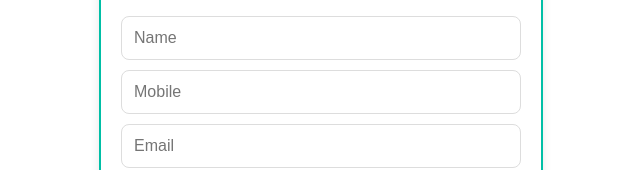
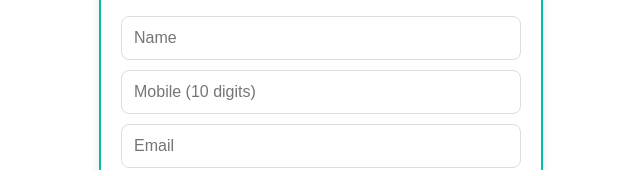
Before and after one commit to sanju8084/placement_empire-frontend, a React (Vite) app: page / in a window 1280 px wide. Shown: the part 208-378 px from the top of the page, without its empty margins (319-959 px from the left). Built offline with nearby package versions, Linux system fonts and the light colour scheme.

Commit message:
adding fontend

```diff
--- a/src/components/TicketForm.jsx
+++ b/src/components/TicketForm.jsx
@@ -11,8 +11,14 @@ const TicketForm = () => {
 
   const [errors, setErrors] = useState({});
 
-  const handleChange = (e) =>
-    setFormData({ ...formData, [e.target.name]: e.target.value });
+  const handleChange = (e) => {
+    const { name, value } = e.target;
+
+    // Allow only digits in mobile field
+    if (name === "mobile" && !/^\d{0,10}$/.test(value)) return;
+
+    setFormData({ ...formData, [name]: value });
+  };
 
   const validate = () => {
     const newErrors = {};
@@ -46,6 +52,7 @@ const TicketForm = () => {
       const data = await res.text();
       console.log("Server response:", data);
       alert("Ticket Submitted. Check your email!");
+
       setFormData({ name: "", mobile: "", email: "", category: "" });
       setErrors({});
     } catch (err) {
@@ -68,7 +75,10 @@ const TicketForm = () => {
 
       <input
         name="mobile"
-        placeholder="Mobile"
+        type="tel"
+        pattern="[0-9]{10}"
+        inputMode="numeric"
+        placeholder="Mobile (10 digits)"
         value={formData.mobile}
         onChange={handleChange}
       />
@@ -76,6 +86,7 @@ const TicketForm = () => {
 
       <input
         name="email"
+        type="email"
         placeholder="Email"
         value={formData.email}
         onChange={handleChange}
```
